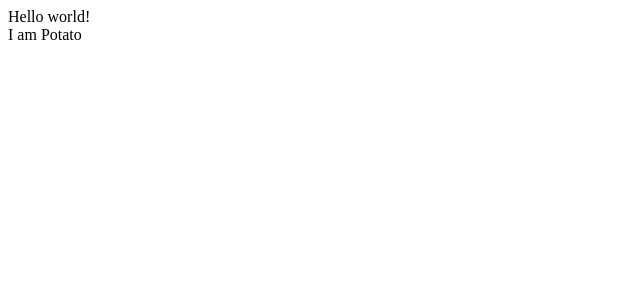
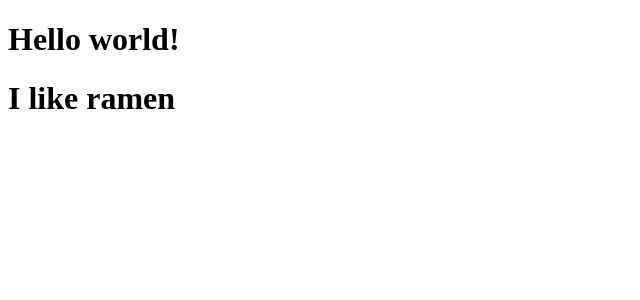
Before and after one commit to CaesiumY/React-Movie-App, a React (Create React App) app: page / in a window 1280 px wide. Shown: the top 300 px of the page, without its empty margins (0-640 px from the left). Built offline with nearby package versions, Linux system fonts and the light colour scheme.

Commit message:
#2.1 Move Potato component inside & Props

```diff
--- a/src/App.js
+++ b/src/App.js
@@ -1,11 +1,14 @@
 import React from "react";
-import Potato from "./Potato";
+
+function Potato(props) {
+  return <h1>I like {props.fav}</h1>;
+}
 
 function App() {
   return (
     <div className="App">
-      Hello world!
-      <Potato />
+      <h1>Hello world!</h1>
+      <Potato fav="ramen" />
     </div>
   );
 }
--- a/src/Potato.js
+++ /dev/null
@@ -1,7 +0,0 @@
-import React from "react";
-
-function Potato() {
-  return <div>I am Potato</div>;
-}
-
-export default Potato;
```
